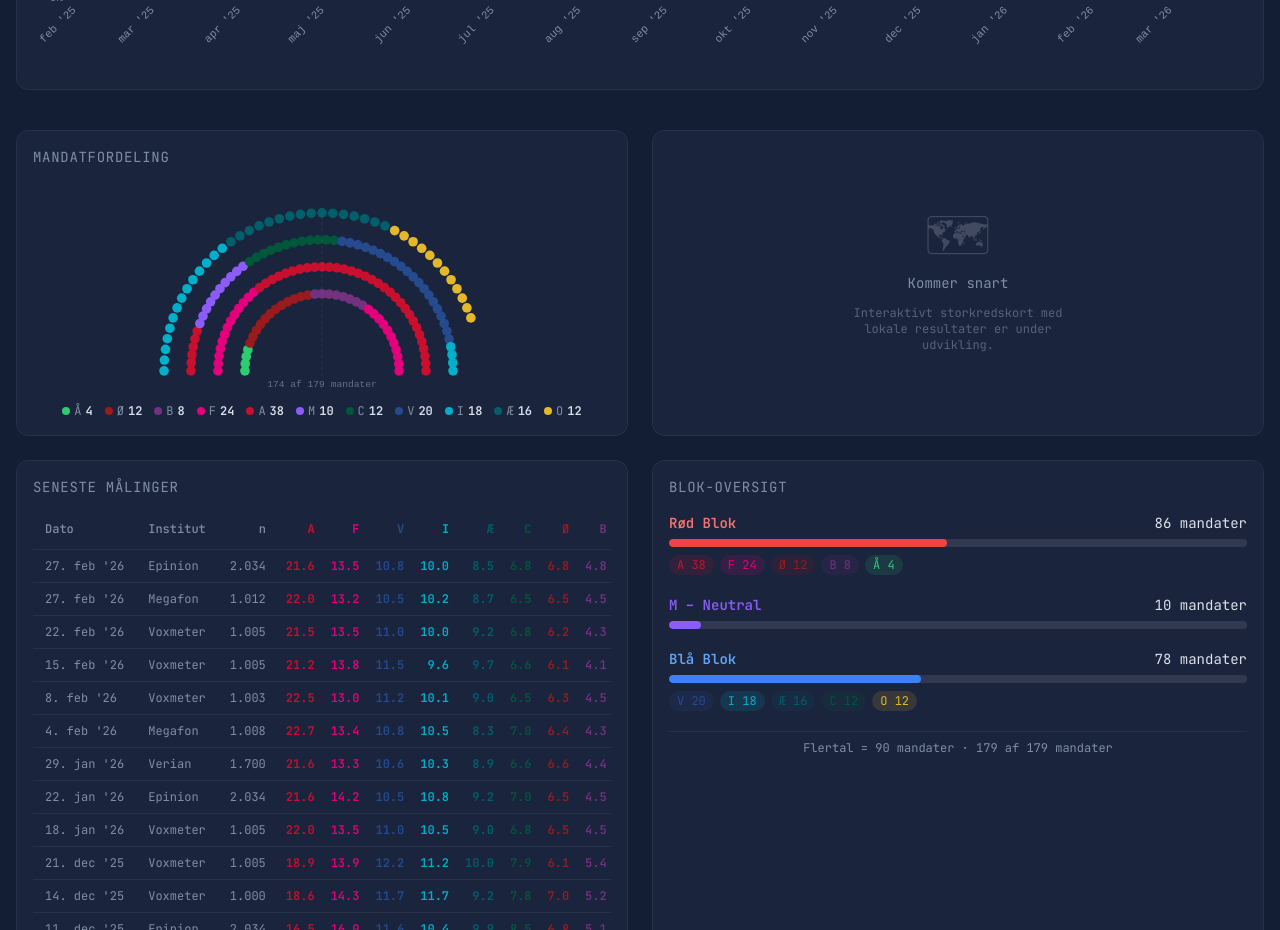
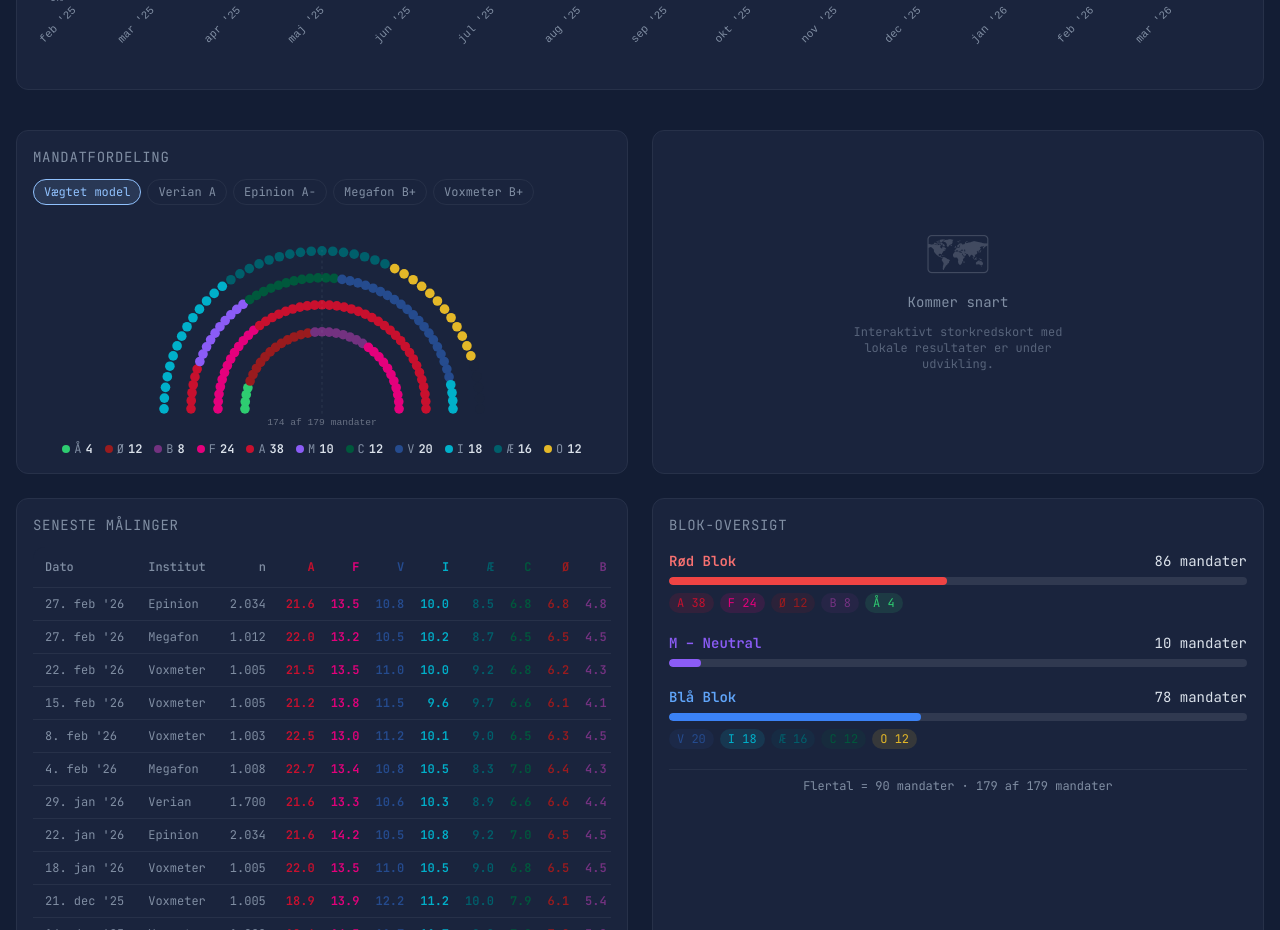
Before and after one commit to chrisask110/valgidanmark, a Next.js app: page / in a window 1280 px wide. Shown: the part 1120-2050 px from the top of the page. Built offline with nearby package versions, Linux system fonts and the light colour scheme.

Commit message:
Changes on "mandatfordeling"

```diff
--- /dev/null
+++ b/app/components/HemicycleCard.tsx
@@ -0,0 +1,89 @@
+"use client";
+
+import { useState, useMemo } from "react";
+import {
+  PARTIES, POLLSTERS, PARTY_KEYS, FALLBACK_POLLS,
+  calcWeightedAverage, calcPartySeats, type Poll,
+} from "@/app/lib/data";
+import { SeatHemicycle } from "./SeatHemicycle";
+import { useLanguage } from "./LanguageContext";
+
+type HemiSource = "model" | "Verian" | "Epinion" | "Megafon" | "Voxmeter";
+
+const DA_MONTHS = ["jan", "feb", "mar", "apr", "maj", "jun", "jul", "aug", "sep", "okt", "nov", "dec"];
+function fmtDate(dateStr: string) {
+  const d = new Date(dateStr);
+  return `${d.getDate()}. ${DA_MONTHS[d.getMonth()]} ${d.getFullYear()}`;
+}
+
+// Build source list from POLLSTERS so grades stay in sync with the data file
+const SOURCES: [HemiSource, string][] = [
+  ["model", "Vægtet model"],
+  ...Object.entries(POLLSTERS).map(
+    ([name, info]) => [name, `${name} ${info.grade}`] as [HemiSource, string]
+  ),
+];
+
+const polls: Poll[] = FALLBACK_POLLS;
+
+export function HemicycleCard() {
+  const { t } = useLanguage();
+  const [source, setSource] = useState<HemiSource>("model");
+
+  const { seats, latestPoll } = useMemo(() => {
+    if (source === "model") {
+      const today = new Date().toISOString().slice(0, 10);
+      const pct = Object.fromEntries(
+        PARTY_KEYS.map(pk => [pk, calcWeightedAverage(polls, pk, today) ?? 0])
+      );
+      return { seats: calcPartySeats(pct), latestPoll: null };
+    }
+
+    const latest = [...polls]
+      .filter(p => p.pollster === source)
+      .sort((a, b) => new Date(b.date).getTime() - new Date(a.date).getTime())[0] ?? null;
+
+    if (!latest) {
+      return { seats: Object.fromEntries(PARTY_KEYS.map(pk => [pk, 0])), latestPoll: null };
+    }
+
+    const pct = Object.fromEntries(PARTY_KEYS.map(pk => [pk, Number(latest[pk]) || 0]));
+    return { seats: calcPartySeats(pct), latestPoll: latest };
+  }, [source]);
+
+  return (
+    <div className="rounded-xl border border-border bg-card p-4">
+      {/* Title row */}
+      <div className="mb-3">
+        <h2 className="text-sm font-mono text-muted-foreground uppercase tracking-wider">
+          {t("hemi.title")}
+        </h2>
+        {latestPoll && (
+          <p className="text-[11px] font-mono text-muted-foreground/70 mt-1">
+            Seneste måling: {fmtDate(latestPoll.date as string)} &middot; n={latestPoll.n}
+          </p>
+        )}
+      </div>
+
+      {/* Source selector pills — wrap on small screens */}
+      <div className="flex flex-wrap gap-1.5 mb-4">
+        {SOURCES.map(([id, label]) => (
+          <button
+            key={id}
+            onClick={() => setSource(id)}
+            className="text-xs font-mono px-2.5 py-1 rounded-full border transition-all"
+            style={{
+              borderColor: source === id ? "hsl(var(--accent))" : "hsl(var(--border))",
+              background:  source === id ? "hsl(var(--accent)/0.12)" : "transparent",
+              color:       source === id ? "hsl(var(--accent))"     : "hsl(var(--muted-foreground))",
+            }}
+          >
+            {label}
+          </button>
+        ))}
+      </div>
+
+      <SeatHemicycle seats={seats} />
+    </div>
+  );
+}
--- a/app/page.tsx
+++ b/app/page.tsx
@@ -6,7 +6,7 @@ import { useLanguage } from "./components/LanguageContext";
 import { ForecastBanner } from "./components/ForecastBanner";
 import { PollingAverages } from "./components/PollingAverages";
 import { PollChart } from "./components/PollChart";
-import { SeatHemicycle } from "./components/SeatHemicycle";
+import { HemicycleCard } from "./components/HemicycleCard";
 import { LatestPollsTable } from "./components/LatestPollsTable";
 import {
   PARTIES, POLLSTERS, PARTY_KEYS, ROD_BLOK, BLAA_BLOK,
@@ -92,12 +92,7 @@ export default function Page() {
         <div className="grid grid-cols-1 lg:grid-cols-2 gap-6">
 
           {/* Seat Hemicycle */}
-          <div className="rounded-xl border border-border bg-card p-4">
-            <h2 className="text-sm font-mono text-muted-foreground uppercase tracking-wider mb-4">
-              {t("hemi.title")}
-            </h2>
-            <SeatHemicycle seats={seats} />
-          </div>
+          <HemicycleCard />
 
           {/* Map placeholder */}
           <div className="rounded-xl border border-border bg-card p-4 flex flex-col items-center justify-center min-h-[260px] gap-3">
```
